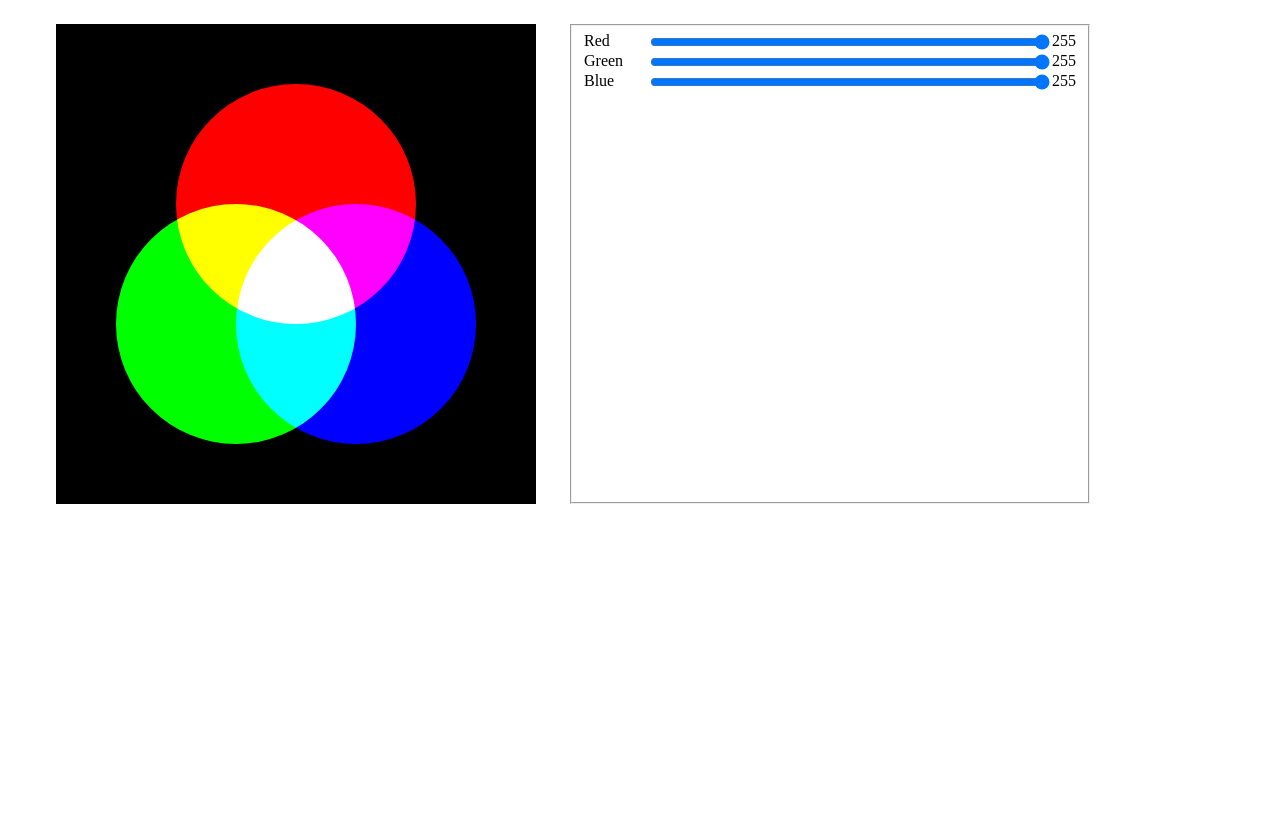
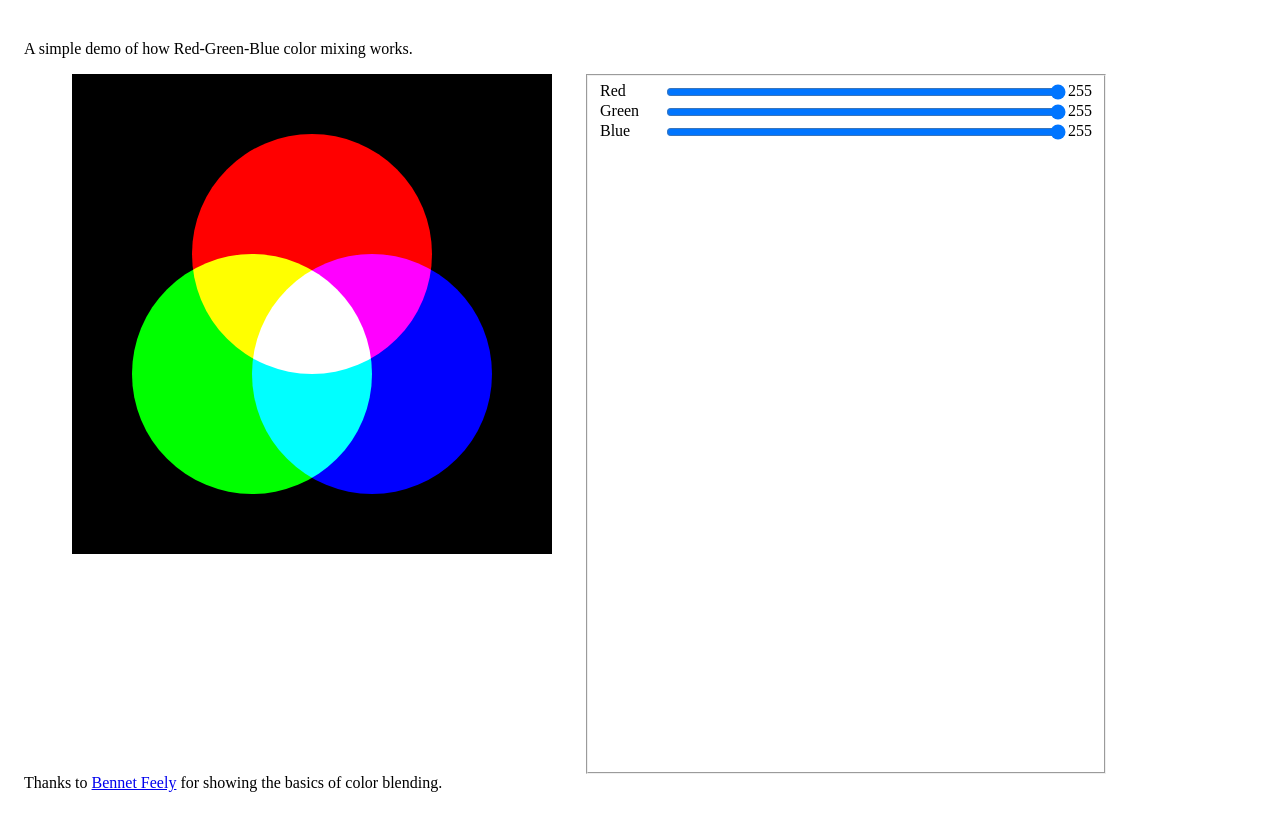
Before and after one commit to togakangaroo/color-mixing, a website: page index.html in a window 1280 px wide. Drawn offline with nearby package versions, Linux system fonts and the light colour scheme.

Commit message:
basic styling

```diff
--- a/index.html
+++ b/index.html
@@ -7,6 +7,16 @@
 		body {
 		  display: flex;
 		  padding: 1em;
+		  flex-direction: column;
+		  min-height: 100vh;
+		}
+		* {
+			box-sizing: border-box;
+		}
+		main {
+			display: flex;
+			padding: 0 1em;
+			flex: 1;
 		}
 
 		svg {
@@ -24,8 +34,6 @@
 		}
 
 		fieldset {
-		  display: flex;
-		  flex-direction: column;
 		}
 		fieldset label {
 		  display: flex;
@@ -39,6 +47,10 @@
 	</style>
 </head>
 <body>
+	<header>
+		<p> A simple demo of how Red-Green-Blue color mixing works. </p>
+	</header>
+	<main>
 		<svg class="screen" width="100" height="100" viewbox="0 0 8 8">
 		  <circle class="red" fill="rgb(255, 0, 0)" cx="4" cy="3" r="2" />
 		  <circle class="green" fill="rgb(0, 255, 0)" cx="3" cy="5" r="2" />
@@ -62,6 +74,11 @@
 		    <span class="value"></span>
 		  </label>
 		</fieldset>
+	</main>
+
+	<footer>
+		Thanks to <a href="http://codepen.io/bennettfeely/pen/KDkCj?editors=110">Bennet Feely<a> for showing the basics of color blending.
+	</footer>
 
 	<script src="//cdnjs.cloudflare.com/ajax/libs/jquery/2.1.1/jquery.min.js"></script>
 	<script>
```
Lines whose indentation alone changed are shown as unchanged.
